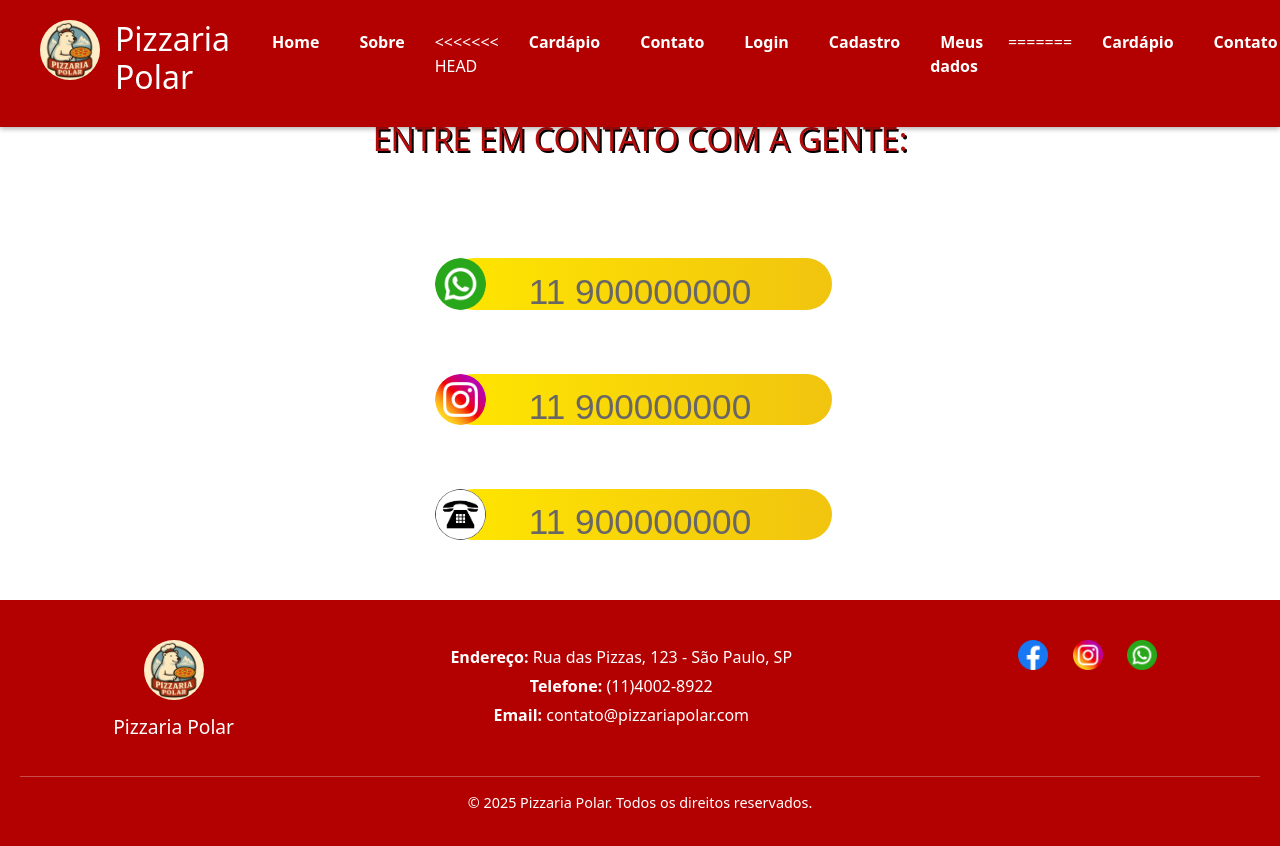
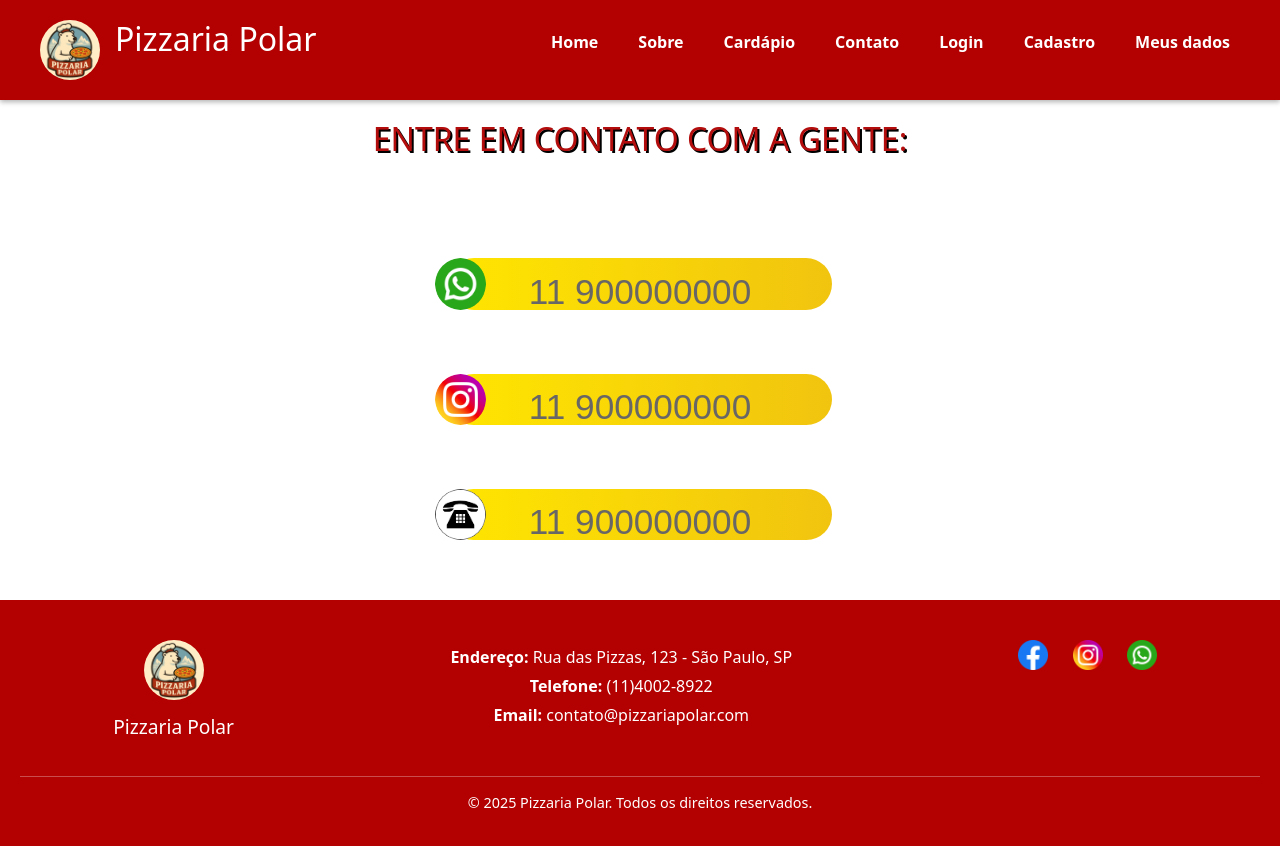
Before and after one commit to MarceloBezz/pizzaria-polar, a website: page src/frontend/contato.html in a window 1280 px wide. Drawn offline with nearby package versions, Linux system fonts and the light colour scheme; files that its build step writes are made by us from their sources; files whose address does not match are found by name.

Commit message:
correção de conflito em contatos e frontendroutes.js

```diff
--- a/src/backend/routes/frontendRoutes.js
+++ b/src/backend/routes/frontendRoutes.js
@@ -15,10 +15,7 @@ router.get('/home', (req, res) => res.sendFile(path.join(frontendPath, 'home.htm
 router.get('/contato', (req, res) => res.sendFile(path.join(frontendPath, 'contato.html')));
 router.get('/cadastro', (req, res) => res.sendFile(path.join(frontendPath, 'cadastro.html')));
 router.get('/login', (req, res) => res.sendFile(path.join(frontendPath, 'login.html')));
-<<<<<<< HEAD
 router.get('/dados', (req, res) => res.sendFile(path.join(frontendPath, 'dados.html')));
-=======
 router.get('/cardapio', (req, res) => res.sendFile(path.join(frontendPath, 'cardapio.html')));
 
->>>>>>> c458b40890d810e31073c73a3475ad2ae10770fb
 module.exports = router;
--- a/src/frontend/contato.html
+++ b/src/frontend/contato.html
@@ -19,16 +19,11 @@
           <ul>
             <li><a href="http://localhost:8080/home">Home</a></li>
             <li><a href="sobre.html">Sobre</a></li>
-<<<<<<< HEAD
            <li><a href="cardapio.html">Cardápio</a></li>
            <li><a href="http://localhost:8080/contato">Contato</a></li>
            <li><a href="">Login</a></li>
            <li><a href="http://localhost:8080/cadastro">Cadastro</a></li>
            <li><a href="http://localhost:8080/dados">Meus dados</a></li>
-=======
-            <li><a href="http://localhost:8080/cardapio">Cardápio</a></li>
-            <li><a href="http://localhost:8080/contato">Contato</a></li>
->>>>>>> c458b40890d810e31073c73a3475ad2ae10770fb
           </ul>
         </nav>
       </header>
```
Also changed, not shown: 1 other file.
